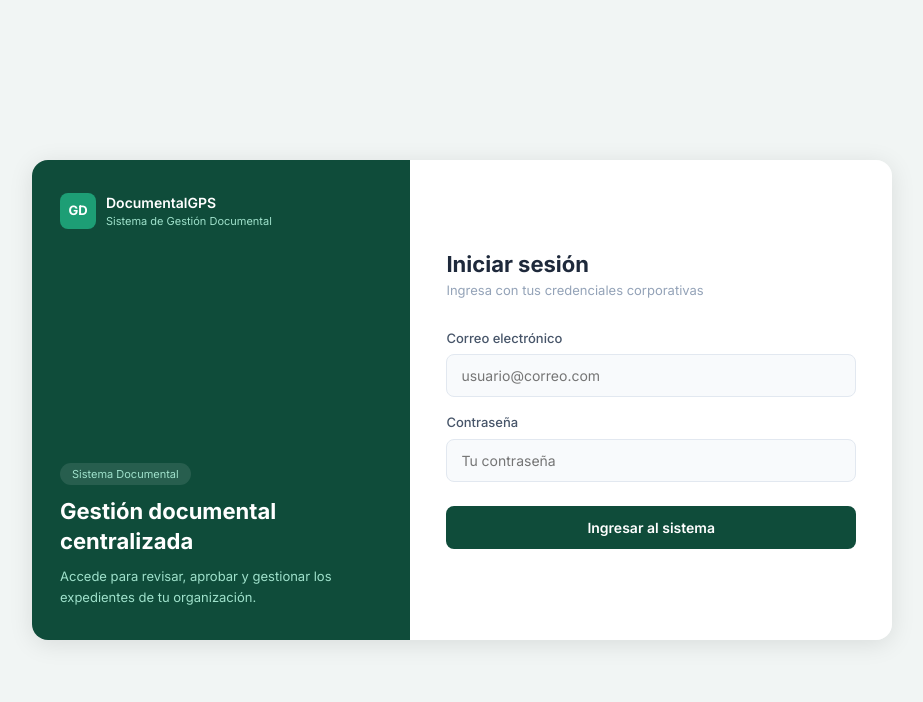
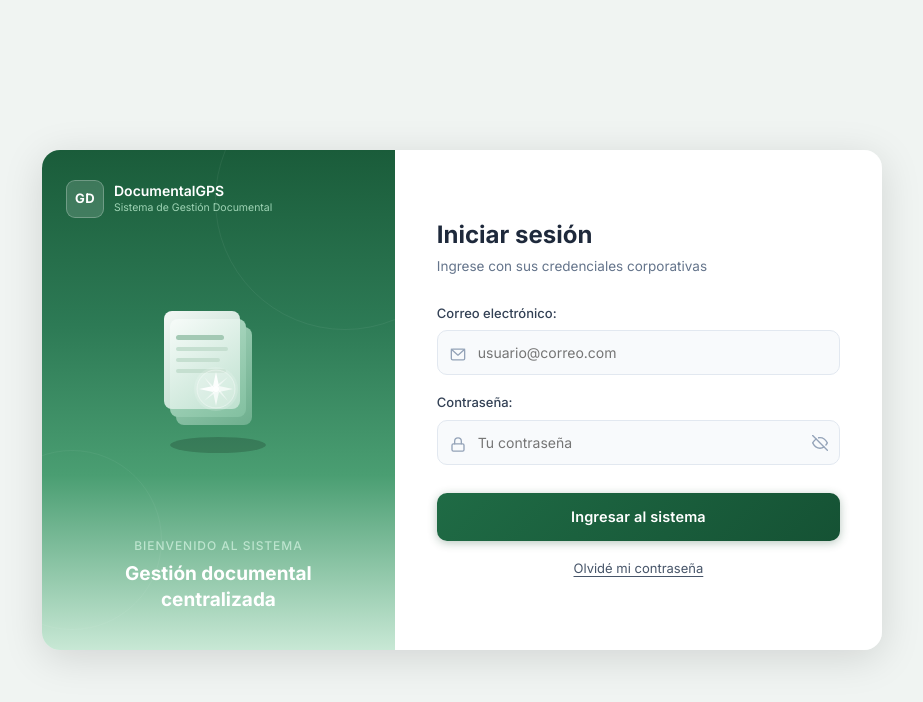
Before and after one commit to mmatus0/documentalGPS, a React (Create React App) app in the folder frontend/: page / in a window 1280 px wide. Shown: the top 702 px of the page, without its empty margins (178-1101 px from the left). Built offline with nearby package versions, Linux system fonts and the light colour scheme; no server answers.

Commit message:
Modificaciones esteticas en el front

```diff
--- a/frontend/src/components/Login.js
+++ b/frontend/src/components/Login.js
@@ -1,11 +1,80 @@
 import React, { useState } from 'react';
 import axios from '../services/axiosConfig';
+
+/* ── Ícono SVG de documentación (estilo 3D isométrico verde) ── */
+const DocIcon = () => (
+  <svg width="160" height="160" viewBox="0 0 160 160" fill="none" xmlns="http://www.w3.org/2000/svg">
+    <ellipse cx="80" cy="148" rx="48" ry="8" fill="rgba(0,0,0,0.18)" />
+    <rect x="38" y="30" width="76" height="98" rx="8" fill="url(#docGrad1)" />
+    <rect x="32" y="22" width="76" height="98" rx="8" fill="url(#docGrad2)" />
+    <rect x="26" y="14" width="76" height="98" rx="8" fill="url(#docGrad3)" />
+    <rect x="38" y="38" width="48" height="5" rx="2.5" fill="#a3c9b4" />
+    <rect x="38" y="50" width="52" height="4" rx="2" fill="#c5dfd0" />
+    <rect x="38" y="61" width="44" height="4" rx="2" fill="#c5dfd0" />
+    <rect x="38" y="72" width="50" height="4" rx="2" fill="#c5dfd0" />
+    <circle cx="78" cy="92" r="22" fill="rgba(255,255,255,0.15)" />
+    <circle cx="78" cy="92" r="19" fill="white" fillOpacity="0.12" stroke="rgba(255,255,255,0.4)" strokeWidth="1" />
+    <g transform="translate(78,92)">
+      <polygon points="0,-17 3,-3 0,-1 -3,-3" fill="white" fillOpacity="0.9" />
+      <polygon points="0,17 3,3 0,1 -3,3" fill="white" fillOpacity="0.7" />
+      <polygon points="-17,0 -3,3 -1,0 -3,-3" fill="white" fillOpacity="0.9" />
+      <polygon points="17,0 3,3 1,0 3,-3" fill="white" fillOpacity="0.7" />
+      <polygon points="-12,-12 -2,-2 -1,-4 -4,-1" fill="white" fillOpacity="0.6" />
+      <polygon points="12,-12 2,-2 4,-1 1,-4" fill="white" fillOpacity="0.6" />
+      <polygon points="-12,12 -2,2 -4,1 -1,4" fill="white" fillOpacity="0.55" />
+      <polygon points="12,12 2,2 1,4 4,1" fill="white" fillOpacity="0.55" />
+      <circle cx="0" cy="0" r="3" fill="white" fillOpacity="0.95" />
+    </g>
+    <defs>
+      <linearGradient id="docGrad1" x1="38" y1="30" x2="114" y2="128" gradientUnits="userSpaceOnUse">
+        <stop offset="0%" stopColor="#a8d5be" />
+        <stop offset="100%" stopColor="#6eaf8e" />
+      </linearGradient>
+      <linearGradient id="docGrad2" x1="32" y1="22" x2="108" y2="120" gradientUnits="userSpaceOnUse">
+        <stop offset="0%" stopColor="#b8deca" />
+        <stop offset="100%" stopColor="#82c0a0" />
+      </linearGradient>
+      <linearGradient id="docGrad3" x1="26" y1="14" x2="102" y2="112" gradientUnits="userSpaceOnUse">
+        <stop offset="0%" stopColor="rgba(255,255,255,0.95)" />
+        <stop offset="100%" stopColor="rgba(200,230,215,0.85)" />
+      </linearGradient>
+    </defs>
+  </svg>
+);
+
+const MailIcon = () => (
+  <svg width="16" height="16" viewBox="0 0 24 24" fill="none" stroke="#94a3b8" strokeWidth="2" strokeLinecap="round" strokeLinejoin="round">
+    <rect x="2" y="4" width="20" height="16" rx="2" />
+    <polyline points="2,4 12,13 22,4" />
+  </svg>
+);
+
+const LockIcon = () => (
+  <svg width="16" height="16" viewBox="0 0 24 24" fill="none" stroke="#94a3b8" strokeWidth="2" strokeLinecap="round" strokeLinejoin="round">
+    <rect x="3" y="11" width="18" height="11" rx="2" ry="2" />
+    <path d="M7 11V7a5 5 0 0 1 10 0v4" />
+  </svg>
+);
+
+const EyeIcon = ({ open }) => open ? (
+  <svg width="16" height="16" viewBox="0 0 24 24" fill="none" stroke="#94a3b8" strokeWidth="2" strokeLinecap="round" strokeLinejoin="round">
+    <path d="M1 12s4-8 11-8 11 8 11 8-4 8-11 8-11-8-11-8z" />
+    <circle cx="12" cy="12" r="3" />
+  </svg>
+) : (
+  <svg width="16" height="16" viewBox="0 0 24 24" fill="none" stroke="#94a3b8" strokeWidth="2" strokeLinecap="round" strokeLinejoin="round">
+    <path d="M17.94 17.94A10.07 10.07 0 0 1 12 20c-7 0-11-8-11-8a18.45 18.45 0 0 1 5.06-5.94" />
+    <path d="M9.9 4.24A9.12 9.12 0 0 1 12 4c7 0 11 8 11 8a18.5 18.5 0 0 1-2.16 3.19" />
+    <line x1="1" y1="1" x2="23" y2="23" />
+  </svg>
+);
 
 const Login = ({ onLogin }) => {
   const [formData, setFormData] = useState({ correo: '', contrasenia: '' });
   const [error, setError] = useState('');
   const [cargando, setCargando] = useState(false);
   const [mostrarPass, setMostrarPass] = useState(false);
+  const [focusField, setFocusField] = useState(null);
 
   const handleChange = (e) => {
     setFormData({ ...formData, [e.target.name]: e.target.value });
@@ -32,10 +101,24 @@ const Login = ({ onLogin }) => {
     }
   };
 
+  const inputStyle = (field) => ({
+    width: '100%',
+    padding: '11px 14px 11px 40px',
+    borderRadius: 10,
+    border: `1.5px solid ${focusField === field ? '#1a6b47' : '#e2e8f0'}`,
+    fontSize: 14,
+    color: '#1e293b',
+    background: '#f8fafc',
+    outline: 'none',
+    boxSizing: 'border-box',
+    transition: 'border-color 0.2s',
+    fontFamily: "'Inter', system-ui, sans-serif",
+  });
+
   return (
     <div style={{
       minHeight: '100vh',
-            background: '#f1f5f4',
+      background: '#f0f4f2',
       display: 'flex',
       alignItems: 'center',
       justifyContent: 'center',
@@ -45,74 +128,86 @@ const Login = ({ onLogin }) => {
       <div style={{
         display: 'flex',
         width: '100%',
-                maxWidth: 860,
-                borderRadius: 16,
+        maxWidth: 840,
+        borderRadius: 18,
         overflow: 'hidden',
-                boxShadow: '0 4px 24px rgba(0,0,0,0.10)',
-                minHeight: 480,
+        boxShadow: '0 8px 40px rgba(0,0,0,0.13)',
+        minHeight: 500,
       }}>
         {/* Panel izquierdo */}
         <div style={{
-                    width: '44%',
-                    background: '#0f4c3a',
+          width: '42%',
+          background: 'linear-gradient(180deg, #1a5c3a 0%, #2d7a55 35%, #4a9e72 65%, #c8e8d5 100%)',
           display: 'flex',
           flexDirection: 'column',
+          alignItems: 'center',
           justifyContent: 'space-between',
-                    padding: '32px 28px',
+          padding: '30px 24px 36px',
           position: 'relative',
+          overflow: 'hidden',
         }}>
+          <div style={{
+            position: 'absolute', width: 260, height: 260,
+            borderRadius: '50%', border: '1px solid rgba(255,255,255,0.06)',
+            top: -80, right: -80, pointerEvents: 'none',
+          }} />
+          <div style={{
+            position: 'absolute', width: 180, height: 180,
+            borderRadius: '50%', border: '1px solid rgba(255,255,255,0.05)',
+            bottom: 20, left: -60, pointerEvents: 'none',
+          }} />
+
           {/* Logo */}
-                    <div style={{ display: 'flex', alignItems: 'center', gap: 10 }}>
+          <div style={{ display: 'flex', alignItems: 'center', gap: 10, alignSelf: 'flex-start', zIndex: 1 }}>
             <div style={{
-                            width: 36, height: 36, borderRadius: 8,
-                            background: '#1d9e75',
+              width: 38, height: 38, borderRadius: 9,
+              background: 'rgba(255,255,255,0.15)',
+              backdropFilter: 'blur(4px)',
+              border: '1px solid rgba(255,255,255,0.25)',
               display: 'flex', alignItems: 'center', justifyContent: 'center',
               fontSize: 13, fontWeight: 700, color: 'white',
+              letterSpacing: '0.03em',
             }}>GD</div>
             <div>
-                            <div style={{ color: 'white', fontWeight: 600, fontSize: 14 }}>DocumentalGPS</div>
-                            <div style={{ color: '#9fe1cb', fontSize: 11 }}>Sistema de Gestión Documental</div>
+              <div style={{ color: 'white', fontWeight: 600, fontSize: 14, lineHeight: 1.3 }}>DocumentalGPS</div>
+              <div style={{ color: 'rgba(180,230,200,0.85)', fontSize: 10.5 }}>Sistema de Gestión Documental</div>
             </div>
           </div>
 
-                    {/* Texto inferior */}
-                    <div>
-                        <span style={{
-                            display: 'inline-block',
-                            background: 'rgba(255,255,255,0.10)',
-                            color: '#9fe1cb',
-                            fontSize: 11, padding: '3px 12px',
-                            borderRadius: 20, marginBottom: 12,
+          {/* Ícono */}
+          <div style={{ zIndex: 1, margin: '8px 0' }}>
+            <DocIcon />
+          </div>
+
+          {/* Texto */}
+          <div style={{ textAlign: 'center', zIndex: 1 }}>
+            <p style={{
+              color: 'rgba(200,235,215,0.85)', fontSize: 12,
+              fontWeight: 500, margin: '0 0 6px',
+              letterSpacing: '0.08em', textTransform: 'uppercase',
             }}>
-                            Sistema Documental
-                        </span>
+              Bienvenido al sistema
+            </p>
             <h2 style={{
-                            color: 'white', fontSize: 22,
-                            fontWeight: 700, lineHeight: 1.35,
-                            margin: '0 0 10px',
+              color: 'white', fontSize: 19, fontWeight: 700,
+              lineHeight: 1.4, margin: 0, textAlign: 'center',
             }}>
-                            Gestión documental centralizada
+              Gestión documental<br />centralizada
             </h2>
-                        <p style={{ color: '#9fe1cb', fontSize: 13, lineHeight: 1.6, margin: 0 }}>
-                            Accede para revisar, aprobar y gestionar los expedientes de tu organización.
-                        </p>
           </div>
         </div>
 
         {/* Panel derecho */}
         <div style={{
-                    flex: 1,
-                    background: 'white',
-                    display: 'flex',
-                    flexDirection: 'column',
-                    justifyContent: 'center',
-                    padding: '40px 36px',
+          flex: 1, background: 'white',
+          display: 'flex', flexDirection: 'column',
+          justifyContent: 'center', padding: '44px 42px',
         }}>
-                    <h3 style={{ fontSize: 22, fontWeight: 700, color: '#1e293b', margin: '0 0 4px' }}>
+          <h3 style={{ fontSize: 24, fontWeight: 700, color: '#1e293b', margin: '0 0 6px' }}>
             Iniciar sesión
           </h3>
-                    <p style={{ fontSize: 13, color: '#94a3b8', margin: '0 0 28px' }}>
-                        Ingresa con tus credenciales corporativas
+          <p style={{ fontSize: 13.5, color: '#64748b', margin: '0 0 28px' }}>
+            Ingrese con sus credenciales corporativas
           </p>
 
           {error && (
@@ -126,52 +221,43 @@ const Login = ({ onLogin }) => {
           )}
 
           <form onSubmit={handleSubmit}>
-                        <div style={{ marginBottom: 16 }}>
-                            <label style={{
-                                display: 'block', fontSize: 13,
-                                fontWeight: 500, color: '#475569', marginBottom: 6,
-                            }}>
-                                Correo electrónico
+            <div style={{ marginBottom: 18 }}>
+              <label style={{ display: 'block', fontSize: 13, fontWeight: 500, color: '#334155', marginBottom: 7 }}>
+                Correo electrónico:
               </label>
+              <div style={{ position: 'relative' }}>
+                <span style={{ position: 'absolute', left: 13, top: '50%', transform: 'translateY(-50%)', pointerEvents: 'none' }}>
+                  <MailIcon />
+                </span>
                 <input
-                                type="email"
-                                name="correo"
-                                value={formData.correo}
+                  type="email" name="correo" value={formData.correo}
                   onChange={handleChange}
+                  onFocus={() => setFocusField('correo')}
+                  onBlur={() => setFocusField(null)}
                   placeholder="usuario@correo.com"
                   autoComplete="email"
-                                style={{
-                                    width: '100%', padding: '10px 14px',
-                                    borderRadius: 8, border: '1px solid #e2e8f0',
-                                    fontSize: 14, color: '#1e293b',
-                                    background: '#f8fafc',
-                                    outline: 'none', boxSizing: 'border-box',
-                                }}
+                  style={inputStyle('correo')}
                 />
               </div>
+            </div>
 
-                        <div style={{ marginBottom: 24 }}>
-                            <label style={{
-                                display: 'block', fontSize: 13,
-                                fontWeight: 500, color: '#475569', marginBottom: 6,
-                            }}>
-                                Contraseña
+            <div style={{ marginBottom: 28 }}>
+              <label style={{ display: 'block', fontSize: 13, fontWeight: 500, color: '#334155', marginBottom: 7 }}>
+                Contraseña:
               </label>
               <div style={{ position: 'relative' }}>
+                <span style={{ position: 'absolute', left: 13, top: '50%', transform: 'translateY(-50%)', pointerEvents: 'none' }}>
+                  <LockIcon />
+                </span>
                 <input
                   type={mostrarPass ? 'text' : 'password'}
-                                    name="contrasenia"
-                                    value={formData.contrasenia}
+                  name="contrasenia" value={formData.contrasenia}
                   onChange={handleChange}
+                  onFocus={() => setFocusField('contrasenia')}
+                  onBlur={() => setFocusField(null)}
                   placeholder="Tu contraseña"
                   autoComplete="current-password"
-                                    style={{
-                                        width: '100%', padding: '10px 42px 10px 14px',
-                                        borderRadius: 8, border: '1px solid #e2e8f0',
-                                        fontSize: 14, color: '#1e293b',
-                                        background: '#f8fafc',
-                                        outline: 'none', boxSizing: 'border-box',
-                                    }}
+                  style={{ ...inputStyle('contrasenia'), paddingRight: 42 }}
                 />
                 <button
                   type="button"
@@ -179,13 +265,10 @@ const Login = ({ onLogin }) => {
                   style={{
                     position: 'absolute', right: 12, top: '50%',
                     transform: 'translateY(-50%)',
-                                        background: 'none', border: 'none',
-                                        cursor: 'pointer', padding: 0, lineHeight: 1,
-                                        color: '#94a3b8',
+                    background: 'none', border: 'none', cursor: 'pointer', padding: 0, lineHeight: 1,
                   }}
                 >
-                                    <i className={`bi ${mostrarPass ? 'bi-eye-slash' : 'bi-eye'}`}
-                                       style={{ fontSize: 16 }} />
+                  <EyeIcon open={mostrarPass} />
                 </button>
               </div>
             </div>
@@ -194,16 +277,32 @@ const Login = ({ onLogin }) => {
               type="submit"
               disabled={cargando}
               style={{
-                                width: '100%', padding: '11px',
-                                borderRadius: 8, border: 'none',
-                                background: cargando ? '#6b7280' : '#0f4c3a',
-                                color: 'white', fontSize: 14,
-                                fontWeight: 600, cursor: cargando ? 'not-allowed' : 'pointer',
-                                transition: 'background 0.2s',
+                width: '100%', padding: '13px', borderRadius: 10, border: 'none',
+                background: cargando ? '#6b9e84' : 'linear-gradient(135deg, #1f6b45 0%, #155234 100%)',
+                color: 'white', fontSize: 14.5, fontWeight: 600,
+                cursor: cargando ? 'not-allowed' : 'pointer',
+                transition: 'opacity 0.2s',
+                letterSpacing: '0.01em',
+                boxShadow: cargando ? 'none' : '0 2px 10px rgba(15,70,40,0.3)',
               }}
             >
               {cargando ? 'Iniciando sesión...' : 'Ingresar al sistema'}
             </button>
+
+            <div style={{ textAlign: 'center', marginTop: 16 }}>
+              <button
+                type="button"
+                style={{
+                  background: 'none', border: 'none',
+                  color: '#475569', fontSize: 13,
+                  cursor: 'pointer', textDecoration: 'underline',
+                  textUnderlineOffset: 3,
+                  fontFamily: "'Inter', system-ui, sans-serif",
+                }}
+              >
+                Olvidé mi contraseña
+              </button>
+            </div>
           </form>
         </div>
       </div>
```
Lines whose indentation alone changed are shown as unchanged.
